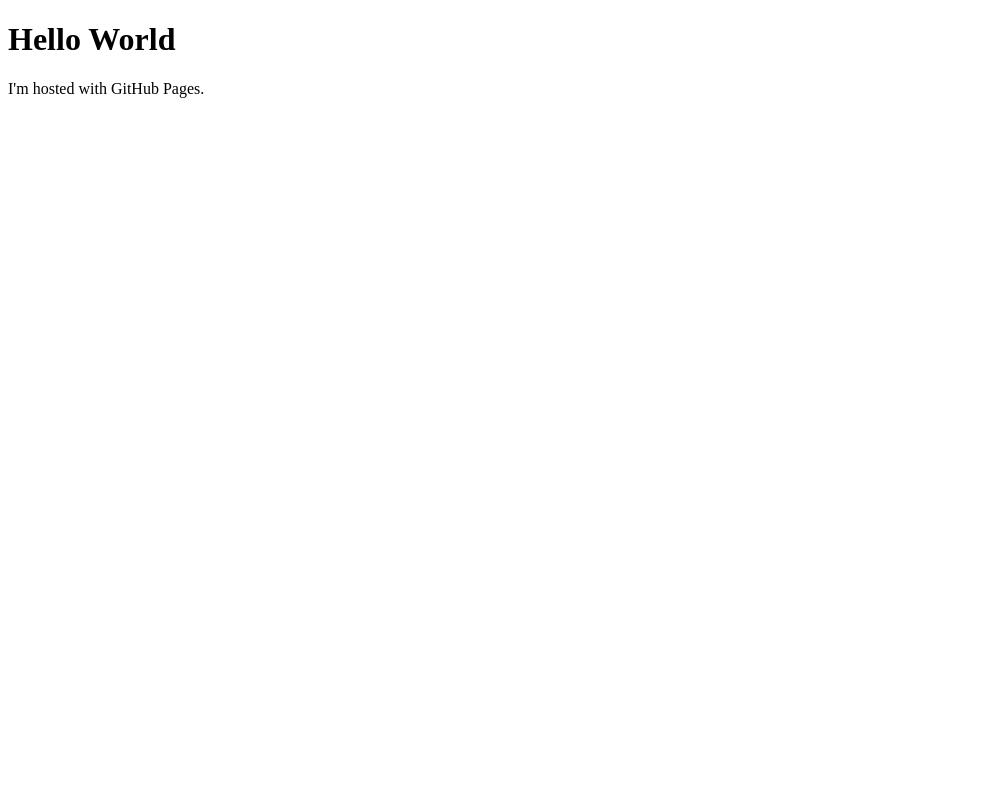
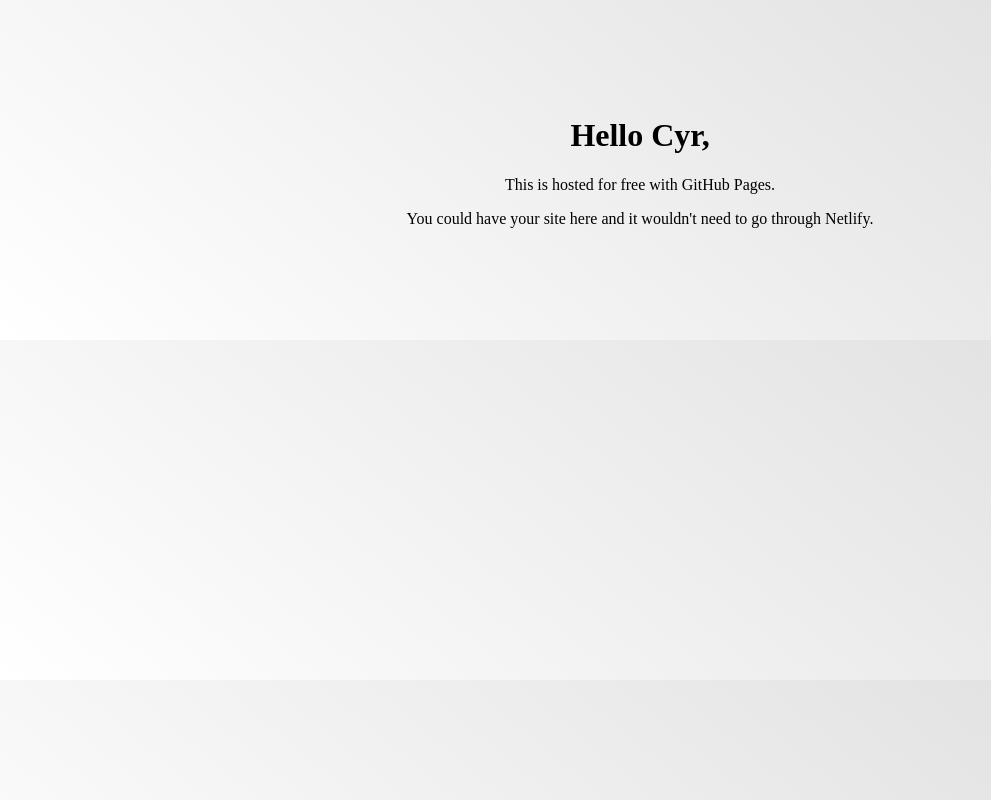
Before and after one commit to SinclairC/SinclairC.github.io, a plain HTML site: page index.html in a window 1280 px wide. Shown: the whole page, without its empty margins (0-991 px from the left). Drawn offline with Linux system fonts and the light colour scheme.

Commit message:
Update index.html

```diff
--- a/index.html
+++ b/index.html
@@ -1,7 +1,25 @@
 <!DOCTYPE html>
 <html>
+<head>
+  <title>Web Test</title>
+  <meta charset="utf-8">
+  <meta name="viewport" content="width=device-width">
+  <style>
+    html{
+      margin: 0;
+      padding: 0;
+    }
+    body{
+      background: linear-gradient(40deg, white 0%, #DDD 100%);
+      padding: 96px;
+      margin: 0;
+      text-align: center;
+    }
+  </style>
+</head>
 <body>
-<h1>Hello World</h1>
-<p>I'm hosted with GitHub Pages.</p>
+<h1>Hello Cyr,</h1>
+<p>This is hosted for free with GitHub Pages.</p>
+<p>You could have your site here and it wouldn't need to go through Netlify.</p>
 </body>
 </html>
```
